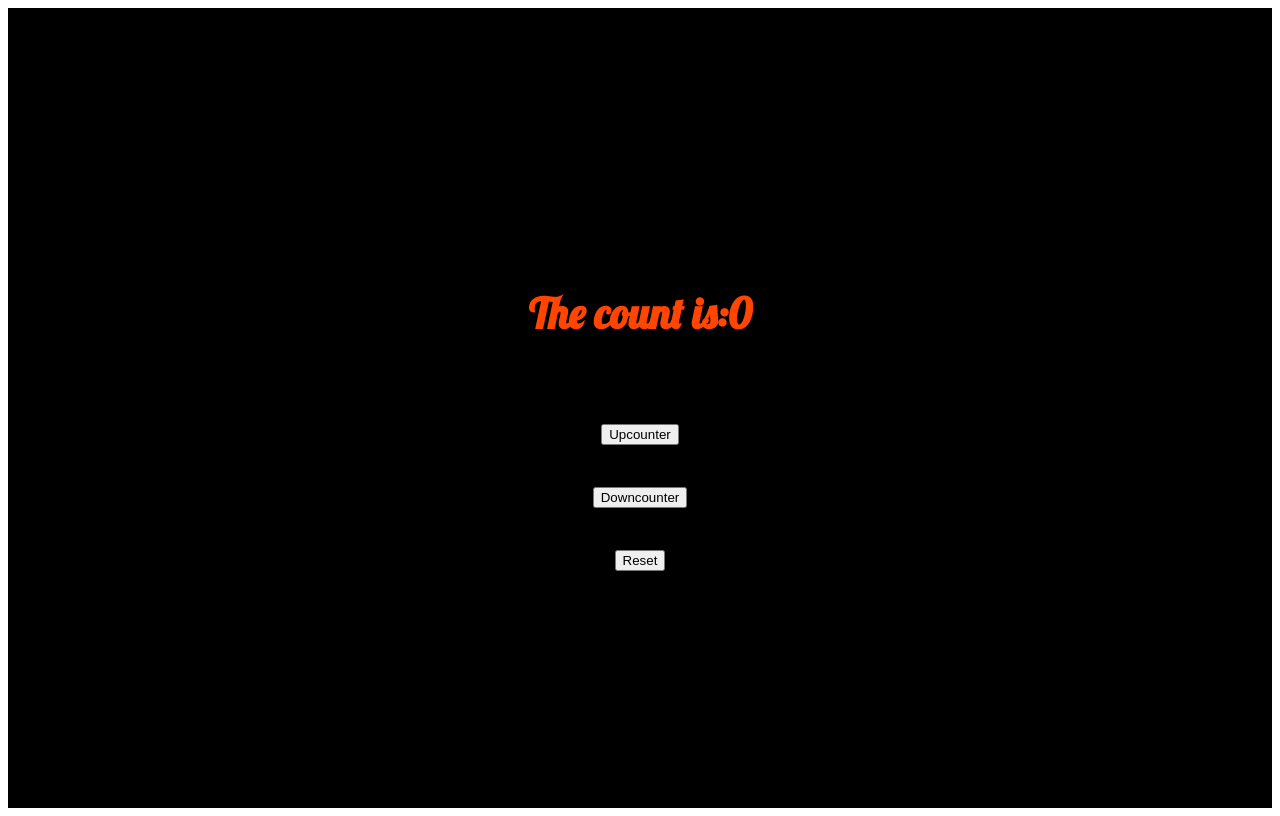
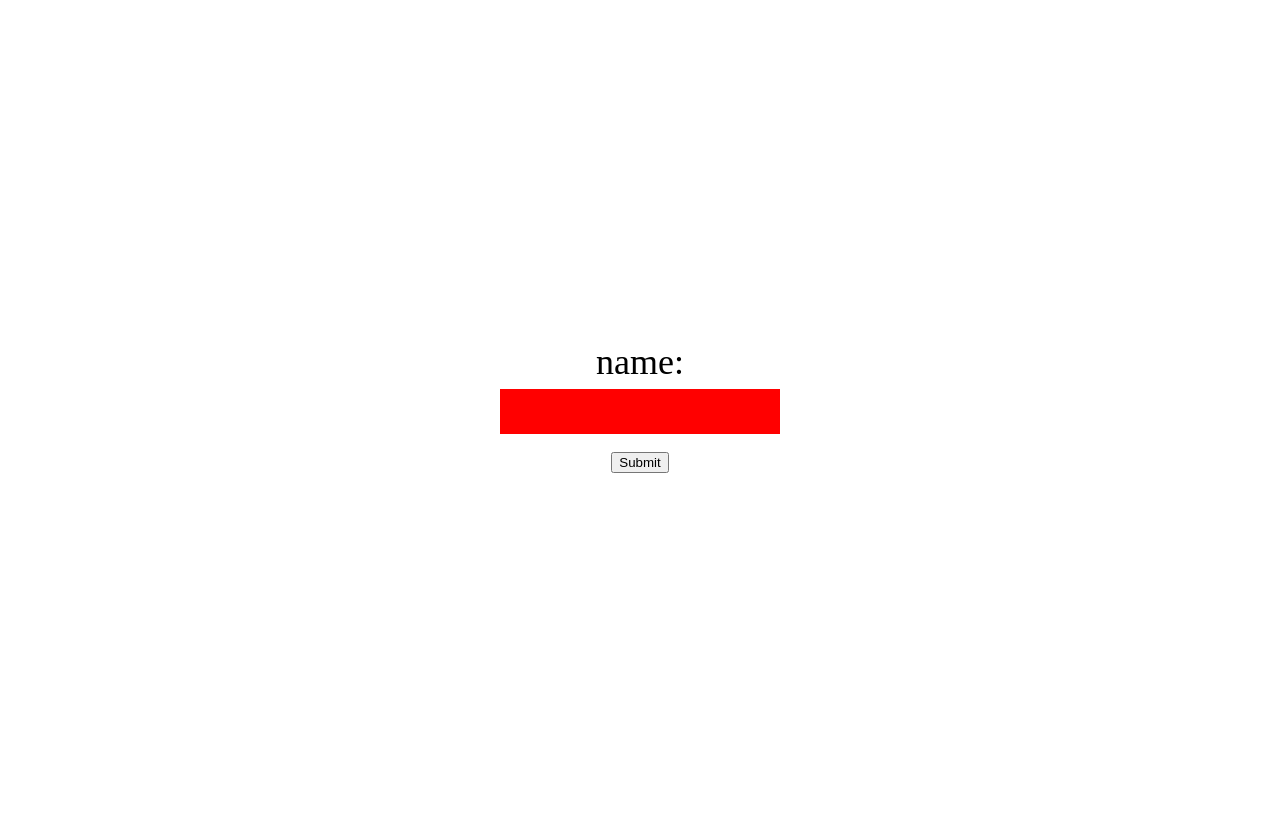
Before and after one commit to kalpanadd/REACT, a React (Create React App) app: page / in a window 1280 px wide. Built offline with nearby package versions, Linux system fonts and the light colour scheme.

Commit message:
form handling

```diff
--- a/src/App.css
+++ b/src/App.css
@@ -1,13 +1,11 @@
 
 .App{
   text-align: center;
-  background-color:black;
   min-height: 100vh;
   display: flex;
   flex-direction: column;
   align-items: center;
   justify-content: center;
   font-size: calc(20px + 2vmin);
-  color:orangered;
-
+color:black;
 }
--- a/src/App.js
+++ b/src/App.js
@@ -1,7 +1,7 @@
 import React from 'react';
 import './App.css';
 import Counter from './components/COUNTER/Counter';
-
+import Form from './components/FORMS/Form';
 
 
 function App() {
@@ -9,9 +9,9 @@ function App() {
 
   return (
     <div className='App'>
-      <Counter />
+      {/*<Counter />*/}
 
-
+      <Form />
 
 
     </div>
--- a/src/components/COUNTER/Counter.css
+++ b/src/components/COUNTER/Counter.css
@@ -1,5 +1,6 @@
 .counttitle{
   font-family: Lobster, cursive;
+  color:orangered;
 
 }
 .btn{
--- /dev/null
+++ b/src/components/FORMS/Form.jsx
@@ -0,0 +1,43 @@
+import React, { useState } from 'react';
+
+function Form() {
+
+    const [state, setState] = useState()
+    //console.log(state);
+
+    function handleInput(e) {
+        console.log(e.target.value);
+        setState(e.target.value);
+    }
+    //internal styling
+    const formInput = {
+        padding: "15px",
+        width: "250px",
+        backgroundColor: "red",
+        border: 'none',
+        outline: 'none',
+        color: 'white',
+        fontWeight: '5px'
+
+    }
+
+    function handleSubmit(e) {
+        alert(state);
+        e.preventDefault(); //to avoid page refreshment after submission
+
+    }
+
+    return (
+
+        <div>
+            <form onSubmit={handleSubmit} >
+                <label>name:</label><br />
+                <input type='text' value={state} onChange={handleInput} style={formInput} /><br />
+                <input type='submit' />
+            </form>
+
+        </div>
+    )
+}
+
+export default Form;
```
